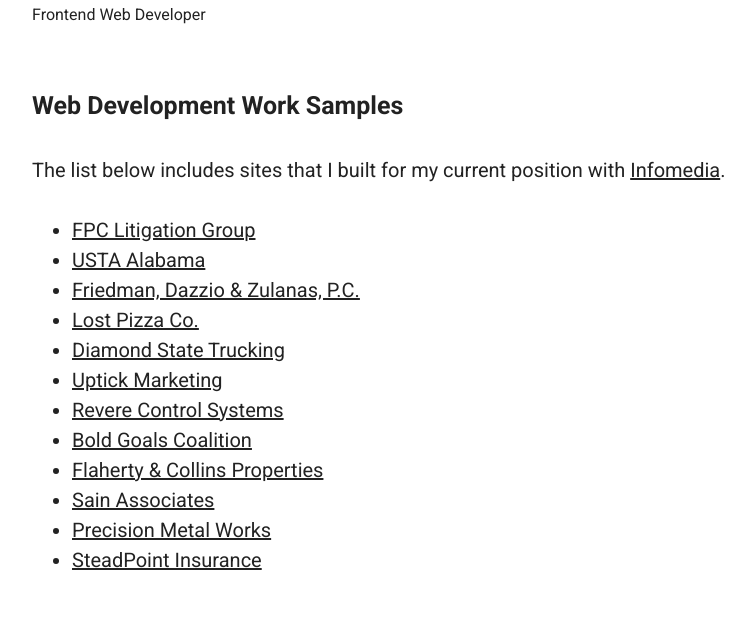
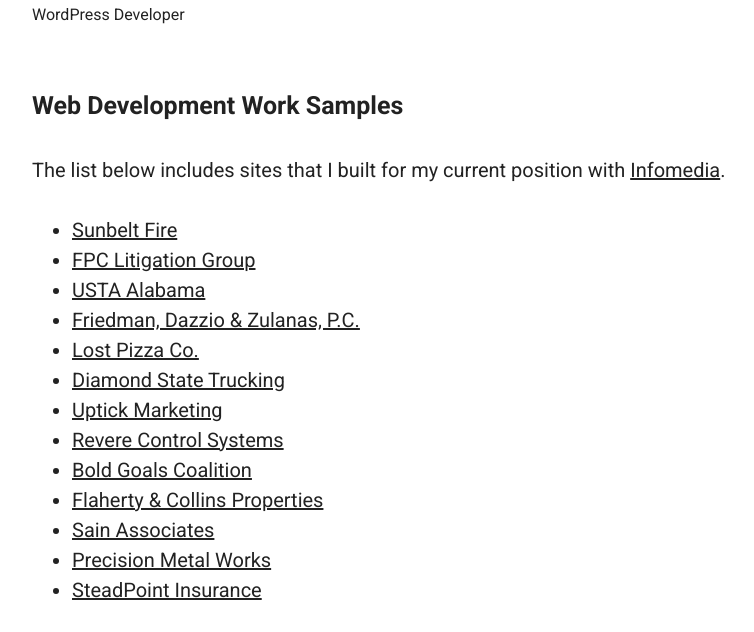
Before and after one commit to nickstaffanson/nickstaffanson.github.io, a website built with webpack: page index.html in a window 1280 px wide. Shown: the part 102-734 px from the top of the page, without its empty margins (238-992 px from the left). Built offline with nearby package versions, Linux system fonts and the light colour scheme.

Commit message:
Update index.html

```diff
--- a/index.html
+++ b/index.html
@@ -28,13 +28,14 @@
 <body>
   <header id="mainHeader" role="banner">
     <h1>Nick Staffanson</h1>
-    <p>Frontend Web Developer</p>
+    <p>WordPress Developer</p>
   </header>
   <main id="myInfo" role="main">
     <section>
       <h2>Web Development Work Samples</h2>
       <p>The list below includes sites that I built for my current position with <a rel="noreferrer noopener nofollow" target="_blank" href="https://infomedia.com/">Infomedia</a>.</p>
       <ul>
+        <li><a rel="noreferrer noopener nofollow" target="_blank" href="https://sunbeltfire.com/">Sunbelt Fire</a></li>
         <li><a rel="noreferrer noopener nofollow" target="_blank" href="https://fpclitigation.com/">FPC Litigation Group</a></li>
         <li><a rel="noreferrer noopener nofollow" target="_blank" href="https://ustaalabama.com/">USTA Alabama</a></li>
         <li><a rel="noreferrer noopener nofollow" target="_blank" href="https://friedman-lawyers.com/">Friedman, Dazzio &amp; Zulanas, P.C.</a></li>
```
